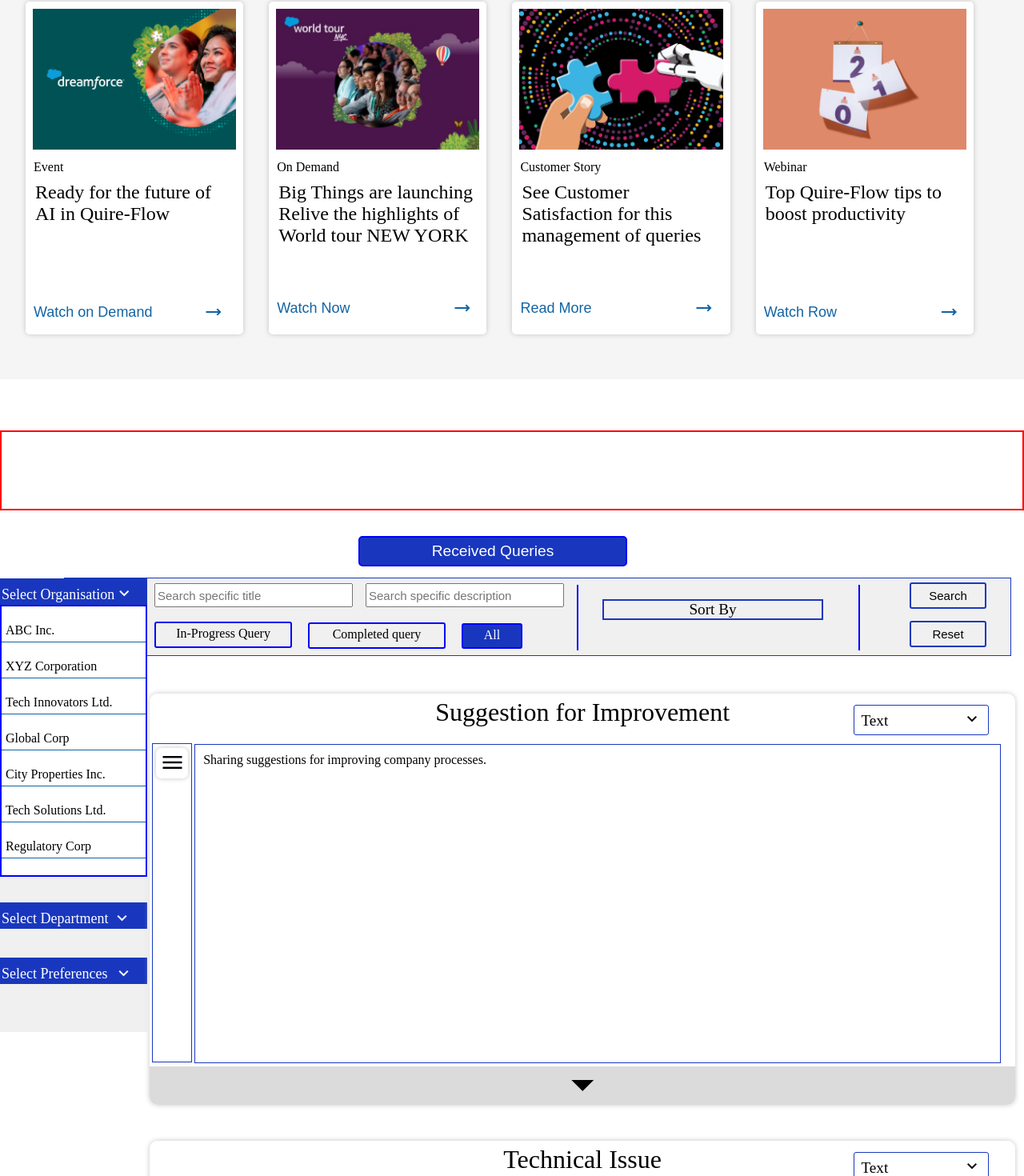
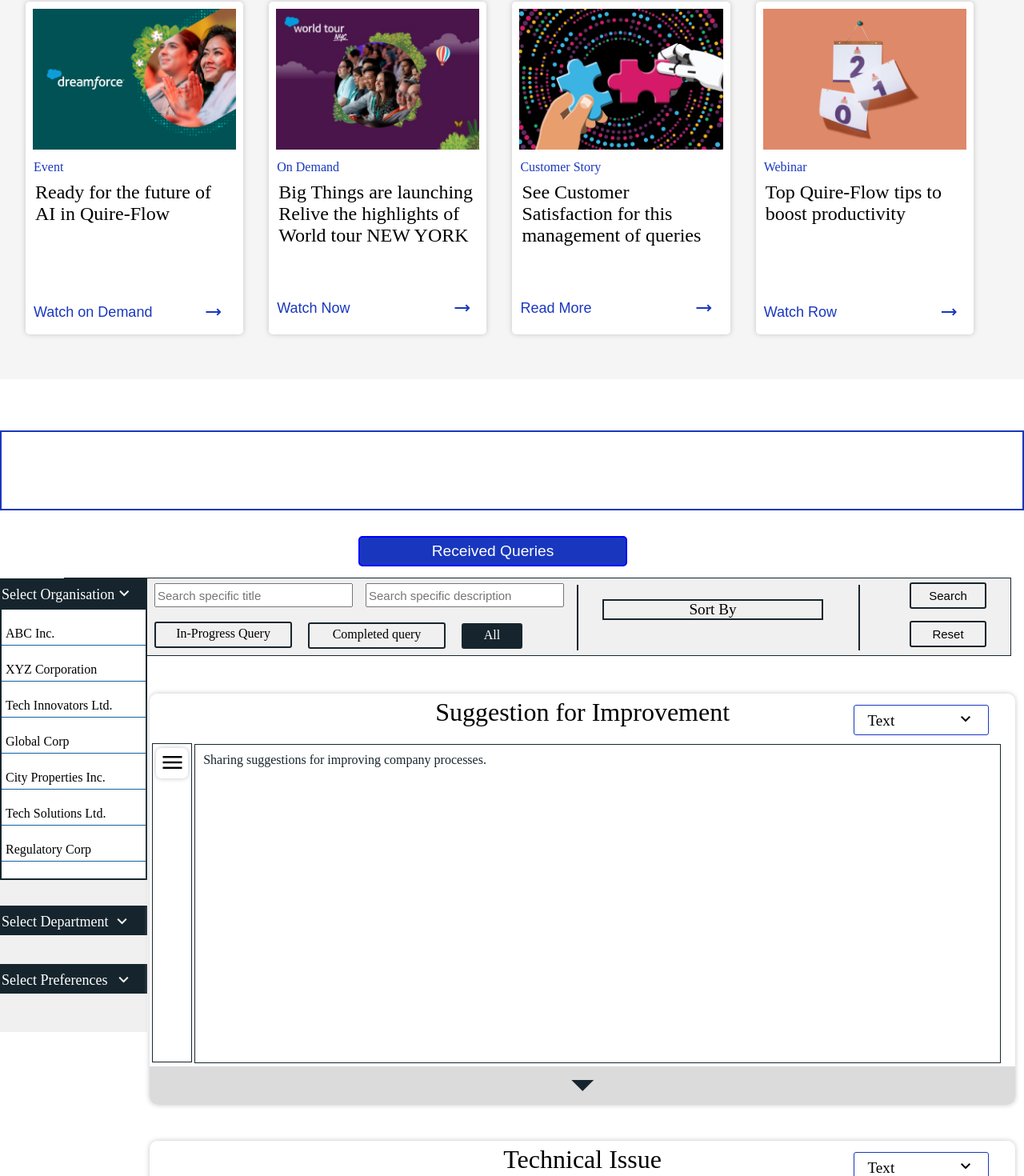
Before and after one commit to gauravgautam00/Quire_Flow, a React (Create React App) app in the folder client/: page /administrative_matter in a window 1280 px wide. Shown: the part 738-2208 px from the top of the page at 80% size. Built offline with nearby package versions, Linux system fonts and the light colour scheme.

Commit message:
starting final touch Frontend

```diff
--- a/client/src/Components/Administrative_matter.jsx
+++ b/client/src/Components/Administrative_matter.jsx
@@ -66,7 +66,7 @@
   }, []);
 
   window.onscroll = () => {
-    console.log(window.scrollY);
+    // console.log(window.scrollY);
     if (window.scrollY >= 1460) {
       if (filterup.current) {
         filterup.current.style.position = "fixed";
@@ -402,6 +402,8 @@
               preferences={data.preferences}
               dateSent={data.dateSent}
               status={data.status}
+              queryImages={data.queryImages}
+              queryVideos={data.queryVideos}
             />
           );
         })}
--- a/client/src/Components/Child_Administrative_matter.jsx
+++ b/client/src/Components/Child_Administrative_matter.jsx
@@ -23,8 +23,10 @@
   const headingTopOptionsListThird = useRef(null);
 
   const [icon, setIcon] = useState("menu");
+  const [queryData, setQueryData] = useState(props.queryDescription);
   const [typeOfData, setTypeOfData] = useState("Text");
   useEffect(() => {
+    console.log(props.queryImages);
     if (
       sidebarRightText.current &&
       sidebarRightLinks.current &&
@@ -82,7 +84,7 @@
       downData.current.style.marginTop = "-15rem";
       arrowDown.current.onclick = () => {
         if (downData.current.style.marginTop == "-15rem") {
-          console.log("entering ");
+          // console.log("entering ");
           arrowDownIcon.current.style.transform = "rotate(180deg)";
           downData.current.style.marginTop = "1rem";
         } else {
@@ -128,7 +130,7 @@
       headingTopOptionsIcon.current &&
       headingTopOptionsList.current
     ) {
-      console.log(headingTopOptions.current);
+      // console.log(headingTopOptions.current);
 
       headingTopOptionsList.current.style.height = "0rem";
 
@@ -152,12 +154,15 @@
     ) {
       headingTopOptionsListFirst.current.onclick = () => {
         setTypeOfData("Text");
+        setQueryData(props.queryDescription);
       };
       headingTopOptionsListSecond.current.onclick = () => {
         setTypeOfData("Images");
+        setQueryData(props.queryImages);
       };
       headingTopOptionsListThird.current.onclick = () => {
         setTypeOfData("Videos");
+        setQueryData(props.queryVideos);
       };
     }
   }, []);
@@ -281,9 +286,7 @@
         {/* third */}
         {/* third */}
         {/* third */}
-        <div id="child_administrative_matter_mainData">
-          {props.queryDescription}
-        </div>
+        <div id="child_administrative_matter_mainData">{queryData}</div>
         {/* fourth */}
         {/* fourth */}
         {/* fourth */}
--- a/client/src/index.css
+++ b/client/src/index.css
@@ -52,7 +52,7 @@
   color: #ffdb58;
   font-family: "Architects Daughter", cursive;
 
-  background-color: black;
+  background-color: #16252d;
   padding: 10px;
   border-radius: 8px;
   text-align: center;
@@ -67,7 +67,7 @@
 #header_container_input_searchIcon {
   margin-top: -2.37rem;
   position: relative;
-  color: black;
+  color: #16252d;
   background-color: #ffdb58;
   width: 3.9rem;
   /* z-index: 2; */
@@ -85,7 +85,7 @@
   margin-left: 6rem;
   margin-top: 9px;
   cursor: pointer;
-  color: black;
+  color: #16252d;
   /* border:2px solid; */
 }
 #header_container_myQueries {
@@ -94,12 +94,14 @@
   font-weight: 500;
   cursor: pointer;
   margin-top: 9px;
+  color: #16252d;
 }
 #header_container_account_logo {
   font-size: large;
   font-weight: 500;
   margin-left: 4rem;
   margin-top: 9px;
+  color: #16252d;
 }
 
 /* header */
@@ -1137,6 +1139,7 @@
   font-size: 60px;
   margin-top: 3rem;
   text-align: center;
+  color: #16252d;
   margin-left: 0.1rem;
 }
 #administrator_container_frontLeftPart_para {
@@ -1204,6 +1207,7 @@
 }
 #secondInfo_child_administratorContainer_title1 {
   margin-left: 10px;
+  color: #1937be;
 }
 #secondInfo_child_administratorContainer_title2 {
   margin-left: 12px;
@@ -1217,7 +1221,7 @@
   font-size: large;
   margin-top: 5rem;
   font-family: sans-serif;
-  color: #1264a3;
+  color: #1937be;
 }
 #secondInfo_child_administratorContainer_footerArrow {
   top: 6px;
@@ -1226,7 +1230,7 @@
 }
 #administrator_container_thirdAds {
   margin-top: 4rem;
-  border: 2px solid red;
+  border: 2px solid #1937be;
   height: 6rem;
 }
 #administrator_container_viewQueries {
@@ -1247,7 +1251,7 @@
   margin-top: -2rem;
 }
 #administrator_container_filterUp {
-  border: 1px solid #1937be;
+  border: 1px solid #16252d;
   margin-top: 2.9rem;
   background-color: #f0f0f0;
   height: 6rem;
@@ -1271,7 +1275,7 @@
 }
 #administrator_container_filterUp_boxProgress {
   text-align: center;
-  border: 2px solid blue;
+  border: 2px solid #16252d;
   width: 10rem;
   margin-left: 7rem;
   margin-top: 1.1rem;
@@ -1284,7 +1288,7 @@
 #administrator_container_filterUp_boxCompleted {
   height: 1.3rem;
   width: 10rem;
-  border: 2px solid blue;
+  border: 2px solid #16252d;
   text-align: center;
   font-size: 16px;
   padding: 4px;
@@ -1296,11 +1300,11 @@
 #administrator_container_filterUp_selectAll {
   height: 1.3rem;
   width: 4rem;
-  border: 2px solid blue;
+  border: 2px solid #16252d;
   text-align: center;
   font-size: 16px;
   padding: 4px;
-  background-color: #1937be;
+  background-color: #16252d;
   color: white;
   margin-top: -2rem;
   cursor: pointer;
@@ -1311,21 +1315,21 @@
   text-align: center;
   width: 17rem;
   margin-top: -4rem;
-  border: 2px solid #1937be;
+  border: 2px solid #16252d;
   margin-left: 42rem;
   font-size: larger;
 }
 #administrator_container_filterUp_firstSeparation {
   margin-top: -5rem;
   margin-left: 40rem;
-  border: 1px solid blue;
+  border: 1px solid #16252d;
   height: 5rem;
   width: 0rem;
 }
 #administrator_container_filterUp_secondSeparation {
   margin-top: -2.8rem;
   margin-left: 62rem;
-  border: 1px solid blue;
+  border: 1px solid #16252d;
   height: 5rem;
   width: 0rem;
 }
@@ -1333,7 +1337,7 @@
   font-size: 15px;
   padding: 6px;
   text-align: center;
-  border: 2px solid #1937be;
+  border: 2px solid #16252d;
   width: 5rem;
   cursor: pointer;
   border-radius: 3px;
@@ -1344,7 +1348,7 @@
 #administrator_container_filterUp_reset {
   font-size: 15px;
   text-align: center;
-  border: 2px solid #1937be;
+  border: 2px solid #16252d;
   width: 5rem;
   padding: 6px;
   cursor: pointer;
@@ -1367,10 +1371,11 @@
   /* border: 2px solid red; */
   /* margin-top: 2rem; */
   padding: 2px;
-  cursor: pointer;
-  font-size: large;
-  color: white;
-  background-color: #1937be;
+  padding-bottom: 6px;
+  cursor: pointer;
+  font-size: large;
+  color: white;
+  background-color: #16252d;
 }
 #administrator_container_filterLeft_organisationHeading_expand {
   /* left: 9.5rem; */
@@ -1378,7 +1383,7 @@
   top: 5px;
 }
 #administrator_container_filterLeft_organisationHeadingSelect {
-  border: 2px solid blue;
+  border: 2px solid #16252d;
   height: 21rem;
   overflow-y: scroll;
   transition: height 1s, opacity 0.5s;
@@ -1399,8 +1404,9 @@
   /* border: 2px solid red; */
   margin-top: 2rem;
   color: white;
-  background-color: #1937be;
+  background-color: #16252d;
   padding: 2px;
+  padding-bottom: 6px;
   cursor: pointer;
   font-size: large;
 }
@@ -1412,7 +1418,7 @@
 
 #administrator_container_filterLeft_departmentHeadingSelect {
   overflow-y: scroll;
-  border: 2px solid blue;
+  border: 2px solid #16252d;
   /* display:none; */
   height: 0rem;
   background-color: white;
@@ -1435,8 +1441,9 @@
   font-size: large;
   cursor: pointer;
   color: white;
-  background-color: #1937be;
+  background-color: #16252d;
   padding: 2px;
+  padding-bottom: 6px;
 }
 
 #administrator_container_filterLeft_preferencesHeading_expand {
@@ -1446,7 +1453,7 @@
 }
 #administrator_container_filterLeft_preferencesHeadingSelect {
   overflow-y: scroll;
-  border: 2px solid blue;
+  border: 2px solid #16252d;
   height: 0rem;
   background-color: white;
   opacity: 0;
@@ -1506,16 +1513,16 @@
 #child_administrative_matter_headingTop_options_downIcon {
   position: relative;
   margin-top: -1px;
-  margin-left: 5.8rem;
+  margin-left: 4.8rem;
   top: 4px;
-  transition: transform 1s;
+  transition: transform 0.5s ease-in-out;
 }
 #child_administrative_matter_headingTop_options_dropDown {
   margin-left: 55rem;
   /* border: 1px solid; */
   height: 0rem;
   width: 10.5rem;
-  transition: height 1s;
+  transition: height 0.5s;
   box-shadow: 0px 0px 6px 0px #c5c4c4;
   overflow: hidden;
   position: relative;
@@ -1525,13 +1532,14 @@
   height: 2rem;
   cursor: pointer;
   font-size: larger;
+  padding-top: 6px;
 }
 .child_administrative_matter_headingTop_options_dropDown_childClass:hover {
   background-color: #dbdbdb;
 }
 #child_administrative_matter_sideBarLeft {
   height: 24.84rem;
-  border: 1px solid #1937be;
+  border: 1px solid #16252d;
   width: 3rem;
   overflow: visible;
   transition: width 1s;
@@ -1628,12 +1636,12 @@
 }
 #child_administrative_matter_mainData {
   height: 23.55rem;
-  border: 1px solid #1937be;
+  border: 1px solid #16252d;
   margin-top: -24.9rem;
   width: 61.6rem;
   padding: 10px;
   margin-left: 3.5rem;
-
+  color: #16252d;
   overflow-y: scroll;
 }
 #child_administrative_matter_sideBarRight {
@@ -1697,6 +1705,7 @@
   margin-top: -11px;
   font-size: 67px;
   transition: transform 0.5s;
+  color: #16252d;
 }
 
 #child_administrative_matter_downBarBottom {
@@ -1887,7 +1896,7 @@
 }
 #my_queries_container_second_header_flex_first {
   margin-left: 3rem;
-  background-color: black;
+  background-color: #16252d;
   color: white;
   cursor: pointer;
 }
@@ -1911,7 +1920,7 @@
 #my_queries_container_second_image {
   height: 25rem;
   width: 34rem;
-  border: 2px solid red;
+  border: 2px solid #16252d;
   margin-left: 42rem;
   position: relative;
   /* z-index: 1; */
@@ -1937,12 +1946,14 @@
 }
 #my_queries_container_second_bottom_first_data {
   margin-top: 4rem;
+  color: #16252d;
 }
 .my_queries_container_second_bottom_dataChildFirst_class {
   font-family: sans-serif;
   font-size: xx-large;
   line-height: 42px;
   font-weight: 700;
+  color: #16252d;
 }
 .my_queries_container_second_bottom_dataChildSecond_class {
   margin-top: 18px;
@@ -1962,13 +1973,19 @@
   padding: 10px;
 }
 #my_queries_container_third_viewQueries_filter {
-  margin-top: 1rem;
-  font-size: x-large;
-  border-radius: 20px;
+  transition: width 0.8s, height 0.8s;
   border: 2px solid #1937be;
   width: 7rem;
-  cursor: pointer;
+  height: 2rem;
+  border-radius: 20px;
+  margin-top: 1rem;
   padding: 5px;
+  overflow: hidden;
+}
+#my_queries_container_third_viewQueries_filter_title {
+  font-size: x-large;
+  width: 6rem;
+  cursor: pointer;
 }
 #my_queries_container_third_viewQueries_filter_font {
   left: 16px;
@@ -2027,7 +2044,7 @@
   margin-left: 18px;
   margin-top: 4px;
   font-weight: 700;
-  color: black;
+  color: #16252d;
   font-family: sans-serif;
 }
 #card_lower {
@@ -2035,7 +2052,7 @@
   /* height: 14rem; */
   /* background-color: gray; */
   padding: 0.1px;
-  color: black;
+  color: #16252d;
 }
 
 #card_lower_name {
@@ -2057,6 +2074,7 @@
   font-size: larger;
   margin-top: 5px;
   overflow: hidden;
+  color: #16252d;
 }
 #card_lower_anonyKey {
   width: 90%;
@@ -2081,6 +2099,7 @@
 #card_lower_anonyKey_second {
   font-size: larger;
   margin-top: 5px;
+  color: #16252d;
   overflow: hidden;
 }
 #card_lower_org {
@@ -2106,6 +2125,7 @@
   font-size: larger;
   overflow: hidden;
   margin-top: 5px;
+  color: #16252d;
 }
 #card_lower_dept {
   margin-top: -57px;
@@ -2132,6 +2152,7 @@
 #card_lower_dept_second {
   font-size: larger;
   margin-top: 5px;
+  color: #16252d;
   width: 144%;
   overflow: hidden;
 }
@@ -2155,6 +2176,7 @@
 #card_lower_preferences_second {
   font-size: larger;
   margin-top: 5px;
+  color: #16252d;
 }
 
 #card_link {
@@ -2164,7 +2186,7 @@
   cursor: pointer;
   font-weight: 700;
   font-family: sans-serif;
-  color: black;
+  color: #16252d;
 }
 #card_font {
   left: 10px;
@@ -2221,6 +2243,7 @@
   border-top-right-radius: 10px;
   background-color: #f0f0f0;
   /* border: 2px solid green; */
+  color: #16252d;
   width: 49rem;
   margin-top: 15px;
   padding-bottom: 26px;
@@ -2240,6 +2263,7 @@
   padding-left: 35px;
   box-shadow: 0px 0px 6px 0px #c5c4c4;
   padding-right: 29px;
+  color: #16252d;
   background-color: white;
   padding-bottom: 26px;
   padding-top: 6px;
```
Also changed, not shown: client/src/Components/My_Queries.jsx (+79 -16 lines), client/src/Components/administrativeMatter.json (+33 -11 lines).
